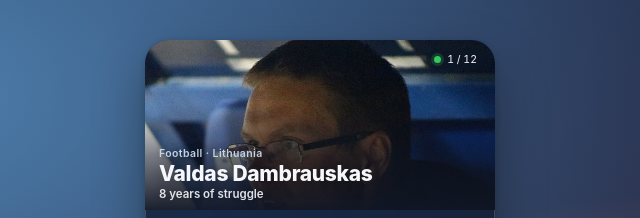
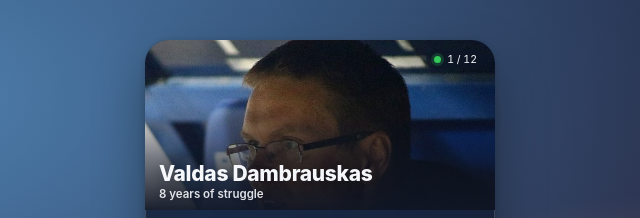
Before and after one commit to aaxxeell09/Success, a website: page preview/index.html in a window 1280 px wide. Shown: the top 218 px of the page, 320-960 px from the left. Drawn offline with Linux system fonts and the light colour scheme.

Commit message:
style(preview): retirer la catégorie et conserver nom plus accroche

```diff
--- a/preview/index.html
+++ b/preview/index.html
@@ -59,7 +59,6 @@ body {
 .hero img { position: absolute; inset: 0; width: 100%; height: 100%; object-fit: cover; object-position: center 25%; }
 .shade { position: absolute; inset: 0; pointer-events: none; background: linear-gradient(0deg, rgba(var(--bg), .96) 0%, rgba(var(--bg), .55) 32%, rgba(var(--bg), 0) 62%); }
 .identity { position: absolute; left: var(--pad); right: var(--pad); bottom: 8px; }
-.category { font-size: var(--category); font-weight: 600; line-height: 1.25; letter-spacing: .4px; color: var(--title); margin-bottom: 2px; text-shadow: 0 1px 8px rgba(0,0,0,.5); }
 .name { font-family: var(--display); font-size: var(--name); font-weight: 760; line-height: 1.1; letter-spacing: -.3px; text-shadow: 0 2px 16px rgba(0,0,0,.55); }
 .headline { margin-top: 2px; font-size: var(--headline); font-weight: 600; line-height: 1.3; color: var(--text); opacity: .9; text-shadow: 0 1px 10px rgba(0,0,0,.6); }
 /* Fixed height, no scrolling: overflow hidden is only a safeguard. */
@@ -98,7 +97,6 @@ button#pause svg { width: calc(var(--btn) * .46); height: calc(var(--btn) * .46)
     <img id="photo" alt="" hidden />
     <div class="shade"></div>
     <div class="identity">
-      <div class="category wrap" id="category"></div>
       <div class="name wrap" id="name"></div>
       <div class="headline wrap" id="headline" data-role="headline" hidden></div>
     </div>
@@ -198,7 +196,6 @@ button#pause svg { width: calc(var(--btn) * .46); height: calc(var(--btn) * .46)
     $('offline').hidden = !state.syncError;
 
     $('name').textContent = clean(s.name);
-    $('category').textContent = clean(s.category); $('category').hidden = !s.category;
     $('lowest').textContent = clean(s.lowest); $('comeback').textContent = clean(s.comeback);
     const headline = clean(s.headline);
     $('headline').textContent = headline; $('headline').hidden = !headline;
```
